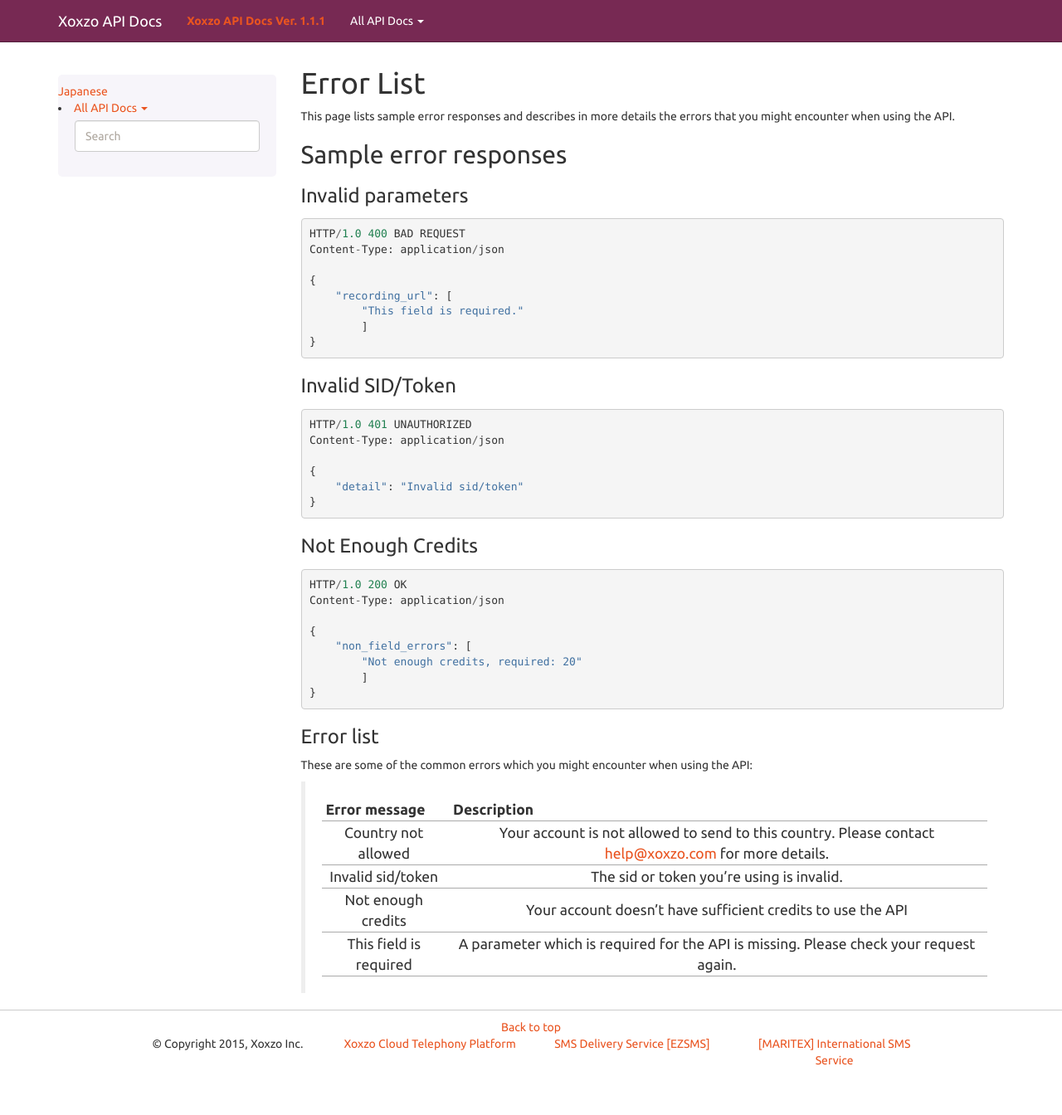
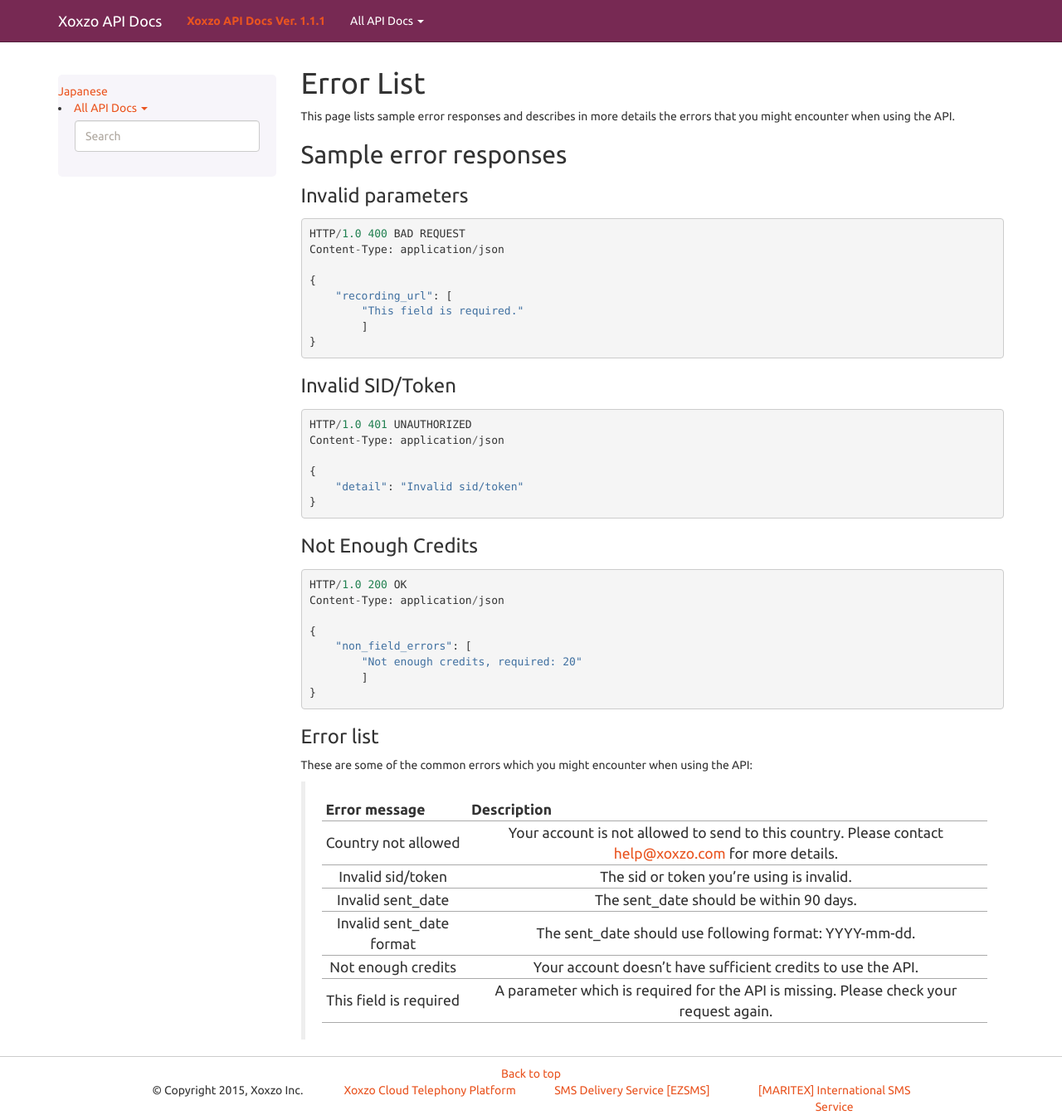
Before and after one commit to xoxzo/docs.xoxzo.com, a Sphinx documentation site: the page built from source/errors.rst, in a window 1280 px wide and 1344 px high. Shown: the whole window at 83% size. Built offline with Sphinx 7.4.7, drawn with Linux system fonts in a browser that asks for light colours.

Commit message:
Add error message while pulling sent_messages #59

```diff
--- a/source/errors.rst
+++ b/source/errors.rst
@@ -58,8 +58,10 @@ API:
    Country not allowed                 Your account is not allowed to send to this country.
                                        Please contact help@xoxzo.com for more details.
    Invalid sid/token                   The sid or token you're using is invalid.
+   Invalid sent_date                   The sent_date should be within 90 days.
+   Invalid sent_date format            The sent_date should use following format: YYYY-mm-dd.
    Not enough credits                  Your account doesn't have sufficient credits to use the
-                                       API
+                                       API.
    This field is required              A parameter which is required for the API
                                        is missing. Please check your request
                                        again.
```
